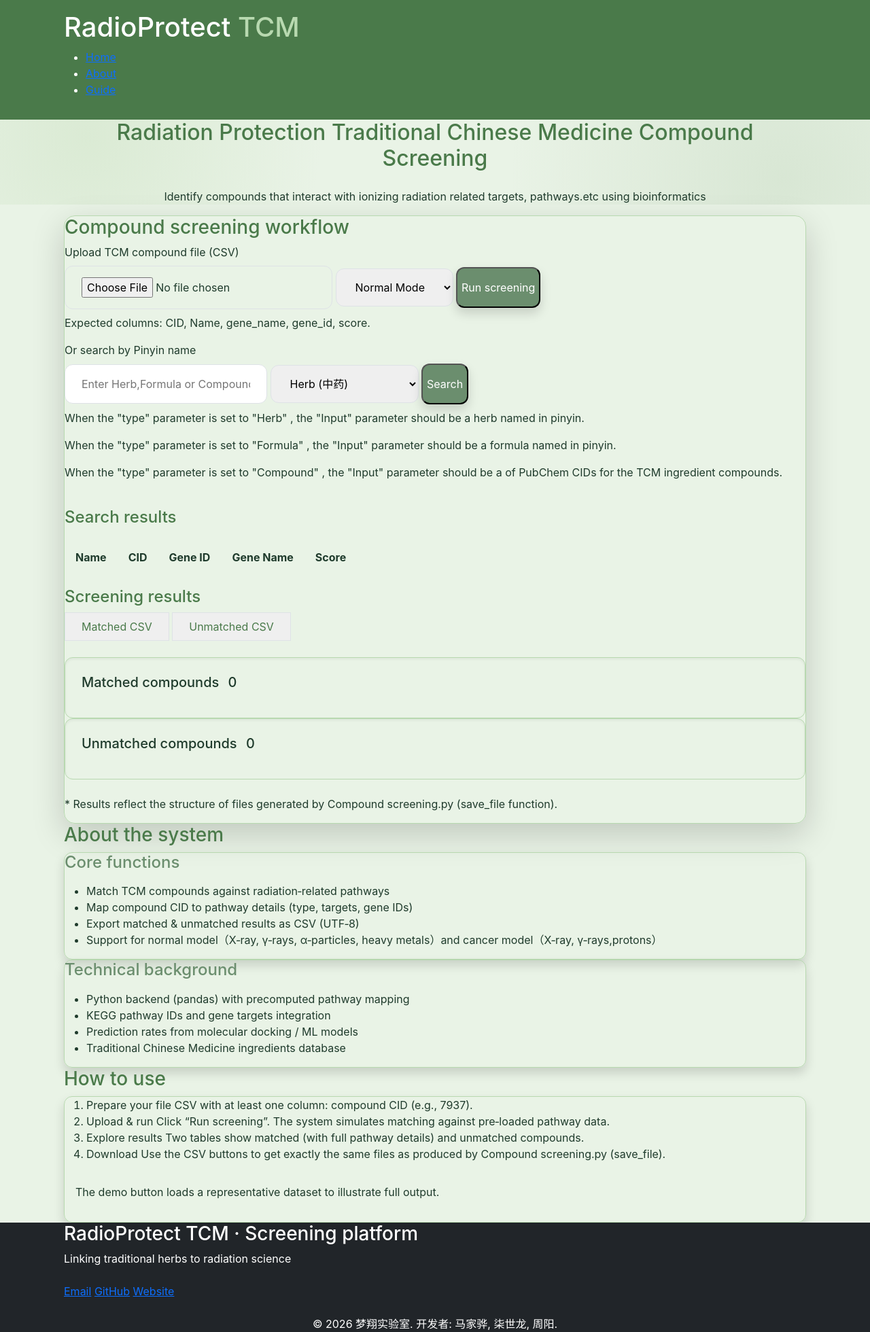
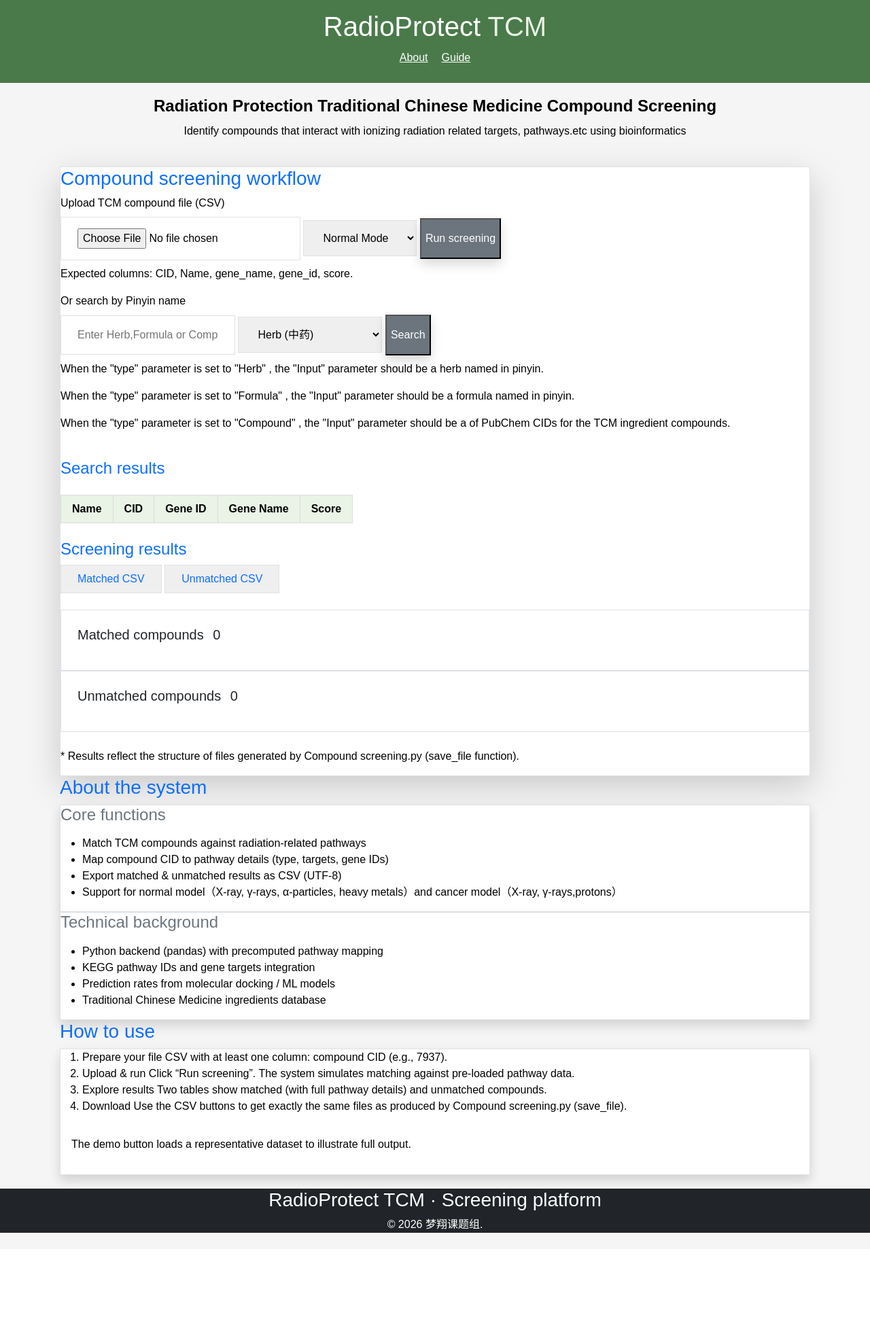
Before and after one commit to yu-tong1/Radio_protect, a Flask app: page /Compound_screening.html in a window 1280 px wide. Shown: the whole page at 68% size. After the commit the page ends 1814 px from the top, so only its background shows below. Run offline with Flask 3, Linux system fonts and the light colour scheme; lists and menus that the app fills with data are empty; some libraries are stand-ins or nearby versions.

Commit message:
Update Compound_screening.html

```diff
--- a/templates/Compound_screening.html
+++ b/templates/Compound_screening.html
@@ -6,154 +6,45 @@
     <title>Radioprotective TCM Compound Screening</title>
     <link href="./web_database_files/bootstrap.min.css" rel="stylesheet">
     <style>
-        :root {
-            --primary: #4A7A4A;      /* soft moss green */
-            --secondary: #6B8E6E;    /* sage green */
-            --accent: #B8D9B0;        /* light mint */
-            --dark: #1F3B2C;          /* deep forest */
-            --light: #E9F3E6;          /* pale green background */
+        body {
+            background-color: #f5f5f5;
+            font-family: Arial, sans-serif;
+            margin: 0;
+            padding: 0;
+            color: black;
         }
 
-        body {
-            background-color: var(--light);
-            font-family: 'Inter', system-ui, sans-serif;
-            color: var(--dark);
-        }
-
-        .bg-primary {
-            background-color: var(--primary) !important;
-        }
-
-        .bg-secondary {
-            background-color: var(--secondary) !important;
-        }
-
-        .bg-accent {
-            background-color: var(--accent) !important;
-        }
-
-        .bg-light {
-            background-color: var(--light) !important;
-        }
-
-        .text-primary {
-            color: var(--primary) !important;
-        }
-
-        .text-secondary {
-            color: var(--secondary) !important;
-        }
-
-        .text-accent {
-            color: var(--accent) !important;
-        }
-
-        .text-dark {
-            color: var(--dark) !important;
-        }
-
-        .border-accent {
-            border-color: var(--accent) !important;
-        }
-
-        .shadow-md {
-            box-shadow: 0 4px 6px -1px rgba(0, 0, 0, 0.1), 0 2px 4px -1px rgba(0, 0, 0, 0.06);
-        }
-
-        .shadow-lg {
-            box-shadow: 0 10px 15px -3px rgba(0, 0, 0, 0.1), 0 4px 6px -2px rgba(0, 0, 0, 0.05);
-        }
-
-        .shadow-inner {
-            box-shadow: inset 0 2px 4px 0 rgba(0, 0, 0, 0.06);
-        }
-
-        .rounded-full {
-            border-radius: 9999px !important;
-        }
-
-        .rounded-xl {
-            border-radius: 0.75rem !important;
-        }
-
-        .rounded-2xl {
-            border-radius: 1rem !important;
-        }
-
-        .transition-all {
-            transition: all 0.3s ease;
-        }
-
-        .transform {
-            transform: none;
-        }
-
-        .hover\:scale-105:hover {
-            transform: scale(1.05);
-        }
-
-        .hover\:bg-secondary:hover {
-            background-color: var(--secondary) !important;
-        }
-
-        .hover\:bg-primary:hover {
-            background-color: var(--primary) !important;
-        }
-
-        .hover\:bg-accent:hover {
-            background-color: var(--accent) !important;
-        }
-
-        .hover\:text-accent:hover {
-            color: var(--accent) !important;
-        }
-
-        .hover\:text-dark:hover {
-            color: var(--dark) !important;
-        }
-
-        .hover\:bg-primary\/20:hover {
-            background-color: rgba(74, 122, 74, 0.2) !important;
-        }
-
-        .hover\:bg-primary\/10:hover {
-            background-color: rgba(74, 122, 74, 0.1) !important;
-        }
-
-        .hover\:border-accent:hover {
-            border-color: var(--accent) !important;
-        }
-
-        .scrollbar-thin::-webkit-scrollbar {
-            width: 5px;
-            height: 5px;
-        }
-
-        .scrollbar-thin::-webkit-scrollbar-track {
-            background: #d4e6d4;
-        }
-
-        .scrollbar-thin::-webkit-scrollbar-thumb {
-            background: #5a7e5a;
-            border-radius: 10px;
-        }
-
-        .bg-subtle-pattern {
-            background-color: #e9f3e6;
-            background-image: radial-gradient(circle at 10% 20%, rgba(160, 200, 140, 0.2) 0%, transparent 30%),
-                              radial-gradient(circle at 90% 70%, rgba(120, 160, 110, 0.15) 0%, transparent 35%);
-        }
-
-        /* 表格容器高度限制 */
         .table-container {
             max-height: 256px;
             overflow-y: auto;
             overflow-x: auto;
             position: relative;
         }
-    </style>
-    <style>
-        /* custom scrollbar & subtle pattern */
+
+        header {
+            background-color: #4A7A4A;
+            color: white;
+            padding: 15px 0;
+            text-align: center;
+        }
+
+        header h1 {
+            color: white;
+        }
+
+        header nav ul li a {
+            color: white;
+        }
+
+
+		.foottext {
+			color: white;
+		}
+
+        .text-accent {
+            color: #e9f3e6;
+        }
+
         .scrollbar-thin::-webkit-scrollbar {
             width: 5px;
             height: 5px;
@@ -165,44 +56,77 @@
             background: #5a7e5a;
             border-radius: 10px;
         }
-        .bg-subtle-pattern {
+
+        .container {
+            width: 90%;
+            margin: 0 auto;
+            max-width: 1200px;
+        }
+
+        .bg-white\/90, .bg-white\/80 {
+            background-color: white;
+            border: 1px solid #ddd;
+        }
+
+        h2, h3, h4, h5 {
+            color: black;
+        }
+
+        p, ul, li {
+            color: black;
+        }
+
+        table {
+            border-collapse: collapse;
+        }
+
+        th, td {
+            border: 1px solid #ddd;
+        }
+
+        th {
             background-color: #e9f3e6;
-            background-image: radial-gradient(circle at 10% 20%, rgba(160, 200, 140, 0.2) 0%, transparent 30%),
-                              radial-gradient(circle at 90% 70%, rgba(120, 160, 110, 0.15) 0%, transparent 35%);
+        }
+
+        footer {
+            background-color: #4A7A4A;
+            color: white;
+            text-align: center;
+            margin-top: 20px;
+        }
+
+        footer .border-t {
+            border-top: 1px solid #ddd;
+        }
+
+        footer .text-gray-400 {
+            color: white;
         }
     </style>
 </head>
-<body class="bg-light font-sans text-dark antialiased">
+<body>
 
-    <!-- header with english navigation -->
-    <header class="bg-primary text-white shadow-md sticky top-0 z-10">
-        <div class="container mx-auto px-4 py-3 flex flex-wrap justify-between items-center">
-            <div class="flex items-center space-x-2">
-                <h1 class="text-xl font-bold tracking-tight">RadioProtect<span class="text-accent font-light"> TCM</span></h1>
-            </div>
+    <header>
+        <div class="container">
+            <h1>RadioProtect<span class="text-accent font-light"> TCM</span></h1>
             <nav>
-                <ul class="flex space-x-6 text-sm md:text-base">
-                    <li><a href="#home" class="hover:text-accent transition-colors">Home</a></li>
-                    <li><a href="#about" class="hover:text-accent transition-colors">About</a></li>
-                    <li><a href="#usage" class="hover:text-accent transition-colors">Guide</a></li>
+              <ul style="list-style-type: none; padding: 0; margin: 10px 0; display: flex; justify-content: center; gap: 20px;">
+                  <li><a href="#about" class="hover:text-accent transition-colors">About</a></li>
+                  <li><a href="#usage" class="hover:text-accent transition-colors">Guide</a></li>
                 </ul>
             </nav>
         </div>
     </header>
 
-    <!-- hero section - fresh green tone -->
-    <section id="home" class="bg-subtle-pattern text-dark border-b border-accent">
-        <div class="container mx-auto px-4 py-16 md:py-20 text-center">
-            <h2 class="text-4xl md:text-5xl font-bold mb-4 text-primary">Radiation Protection Traditional Chinese Medicine Compound Screening</h2>
-            <p class="text-xl mb-8 max-w-2xl mx-auto opacity-80">Identify compounds that interact with ionizing radiation related targets, pathways.etc using bioinformatics</p>
-            </div>
+    <section id="home" style="padding: 20px 0; text-align: center;">
+        <div class="container">
+            <h2 style="font-size: 24px; font-weight: bold; margin-bottom: 10px;">Radiation Protection Traditional Chinese Medicine Compound Screening</h2>
+            <p style="margin-bottom: 20px;">Identify compounds that interact with ionizing radiation related targets, pathways.etc using bioinformatics</p>
         </div>
     </section>
 
-    <!-- main content -->
     <main class="container mx-auto px-4 py-12 max-w-7xl">
 
-        <!-- upload & run card -->
         <section class="mb-16">
             <div class="bg-white/90 backdrop-blur-sm rounded-2xl shadow-lg p-6 md:p-8 border border-accent">
                 <h3 class="text-2xl font-semibold mb-6 text-primary flex items-center gap-3">
@@ -224,7 +148,6 @@
                         <p class="text-xs text-dark/60 mt-2">Expected columns: CID, Name, gene_name, gene_id, score.</p>
                     </div>
 
-                    <!-- Pinyin search input -->
                     <div class="border-t border-dashed border-gray-300 pt-6 mt-6">
                         <label class="block text-sm font-medium text-dark/80 mb-2">Or search by Pinyin name</label>
                         <div class="flex flex-col md:flex-row gap-4">
@@ -243,7 +166,6 @@
                         <p class="text-xs text-dark/60 mt-2">When the "type" parameter is set to "Compound" , the "Input" parameter should be a of PubChem CIDs for the TCM ingredient compounds.</p>
                     </div>
 
-                    <!-- Pinyin search results -->
                     <div id="pinyinResultArea" class="hidden pt-4 border-t border-accent/50">
                         <div class="flex flex-wrap items-center justify-between gap-4 mb-4">
                             <h4 class="text-lg font-semibold text-primary flex items-center gap-2">
@@ -266,7 +188,6 @@
                         </div>
                     </div>
 
-                    <!-- output area (hidden by default) -->
                     <div id="outputArea" class="hidden pt-4 border-t border-accent/50">
                         <div class="flex flex-wrap items-center justify-between gap-4 mb-4">
                             <h4 class="text-lg font-semibold text-primary flex items-center gap-2">
@@ -282,9 +203,7 @@
                             </div>
                         </div>
 
-                        <!-- two panel grid -->
                         <div class="grid grid-cols-1 lg:grid-cols-2 gap-6">
-                            <!-- matched compounds panel -->
                             <div class="bg-light/80 rounded-xl p-4 border border-accent shadow-inner">
                                 <h5 class="font-semibold mb-3 flex items-center gap-2 text-dark">
                                     Matched compounds
@@ -299,7 +218,6 @@
                                 </div>
                             </div>
 
-                            <!-- unmatched compounds panel -->
                             <div class="bg-light/80 rounded-xl p-4 border border-accent shadow-inner">
                                 <h5 class="font-semibold mb-3 flex items-center gap-2 text-dark">
                                     Unmatched compounds
@@ -320,7 +238,6 @@
             </div>
         </section>
 
-        <!-- about section (english) -->
         <section id="about" class="mb-16 scroll-mt-20">
             <h3 class="text-2xl font-bold mb-6 text-primary flex items-center gap-3">
                 About the system
@@ -347,7 +264,6 @@
             </div>
         </section>
 
-        <!-- usage guide (english) -->
         <section id="usage" class="mb-16 scroll-mt-20">
             <h3 class="text-2xl font-bold mb-6 text-primary flex items-center gap-3">
                 How to use
@@ -372,24 +288,15 @@
         </section>
     </main>
 
-    <!-- footer -->
     <footer class="bg-dark text-white py-8">
         <div class="container mx-auto px-4">
             <div class="flex flex-col md:flex-row justify-between items-center">
                 <div class="mb-4 md:mb-0">
                     <div class="flex items-center gap-2">
-                        <h3 class="text-lg font-semibold">RadioProtect TCM · Screening platform</h3>
-                    </div>
-                    <p class="text-gray-400 text-sm mt-1">Linking traditional herbs to radiation science</p>
-                </div>
-                <div class="flex space-x-4">
-                    <a href="#" class="text-gray-300 hover:text-accent transition">Email</a>
-                    <a href="#" class="text-gray-300 hover:text-accent transition">GitHub</a>
-                    <a href="#" class="text-gray-300 hover:text-accent transition">Website</a>
-                </div>
+                        <h3 class="foottext">RadioProtect TCM · Screening platform</h3>
             </div>
-            <div class="border-t border-gray-700 mt-6 pt-4 text-center text-gray-400 text-sm">
-                &copy; 2026 梦翔实验室. 开发者: 马家骅, 柒世龙, 周阳.
+            <div>
+                &copy; 2026 梦翔课题组.
             </div>
         </div>
     </footer>
@@ -397,7 +304,6 @@
     <script>
         (function() {
 
-            // DOM elements
             const outputArea = document.getElementById('outputArea');
             const matchedTbody = document.getElementById('matchedResults');
             const unmatchedTbody = document.getElementById('unmatchedResults');
@@ -408,7 +314,6 @@
             const downloadMatchedBtn = document.getElementById('downloadMatchedBtn');
             const downloadUnmatchedBtn = document.getElementById('downloadUnmatchedBtn');
 
-            // Pinyin search elements
             const pinyinInput = document.getElementById('pinyinInput');
             const pinyinType = document.getElementById('pinyinType');
             const searchPinyinBtn = document.getElementById('searchPinyinBtn');
@@ -417,7 +322,6 @@
 
             let pinyinSearchData = [];
 
-            // 简单的转义函数，防止XSS
             function escapeHtml(unsafe) {
                 if (unsafe === null || unsafe === undefined) {
                     return '';
@@ -432,9 +336,8 @@
                 });
             }
 
-            // Helper: render tables from data arrays
+
             function renderResults(matchedData, unmatchedData) {
-                // Define column order for matched compounds
                 const matchedColumns = [
                     'CID', 'Name', 'gene_name', 'gene_id', 'score', 'gene', 'gene_ID', 'pathway',
                     'dose', 'type_of_radiation', 'tissue_cell_line', 'time_after_irradiation',
@@ -442,15 +345,12 @@
                     'OB_score', 'CAS_id', 'PubChem_id'
                 ];
 
-                // Define column order for unmatched compounds
                 const unmatchedColumns = [
                     'CID', 'Name', 'gene_name', 'gene_id', 'score', 'Ingredient_name',
                     'Canonical_smiles', 'Isomeric_smiles', 'Drug_likeness', 'OB_score', 'CAS_id'
                 ];
 
-                // matched table
                 if (matchedData.length) {
-                    // Generate table headers with filter dropdowns
                     let headerHtml = '<tr>';
                     matchedColumns.forEach(col => {
                         headerHtml += `
@@ -468,7 +368,6 @@
                     headerHtml += '</tr>';
                     document.getElementById('matchedTableHead').innerHTML = headerHtml;
 
-                    // Generate table rows
                     let html = '';
                     matchedData.forEach(row => {
                         html += '<tr class="hover:bg-accent/20">';
@@ -484,9 +383,7 @@
                     matchedCountSpan.innerText = '0';
                 }
 
-                // unmatched table
                 if (unmatchedData.length) {
-                    // Generate table headers with filter dropdowns
                     let headerHtml = '<tr>';
                     unmatchedColumns.forEach(col => {
                         headerHtml += `
@@ -504,7 +401,6 @@
                     headerHtml += '</tr>';
                     document.getElementById('unmatchedTableHead').innerHTML = headerHtml;
 
-                    // Generate table rows
                     let html = '';
                     unmatchedData.forEach(row => {
                         html += '<tr class="hover:bg-accent/20">';
@@ -521,7 +417,6 @@
                 }
             }
 
-            // Helper function to get unique values for a column
             function getUniqueValues(data, column) {
                 const values = new Set();
                 data.forEach(row => {
@@ -532,7 +427,6 @@
                 return Array.from(values).sort();
             }
 
-            // Filter table function
             window.filterTable = function(tableType, column, value) {
                 const tbody = tableType === 'matched' ? document.getElementById('matchedResults') : document.getElementById('unmatchedResults');
                 const rows = tbody.querySelectorAll('tr');
@@ -541,7 +435,6 @@
                     const cells = row.querySelectorAll('td');
                     let cellIndex = -1;
 
-                    // Find the index of the column
                     if (tableType === 'matched') {
                         cellIndex = [
                             'CID', 'Name', 'gene_name', 'gene_id', 'score', 'gene', 'gene_ID', 'pathway',
@@ -568,7 +461,6 @@
             }
 
 
-            // Event listeners
             runBtn.addEventListener('click', function() {
                 if (!fileInput.files.length) {
                     alert('Please select a TCM compound file.');
@@ -593,12 +485,9 @@
                     return response.json();
                 })
                 .then(data => {
-                    // 渲染表格
                     renderResults(data.matched, data.unmatched);
-                    // 显示输出区域
                     document.getElementById('outputArea').classList.remove('hidden');
 
-                    // 更新下载按钮：点击时跳转到下载链接
                     const matchedBtn = document.getElementById('downloadMatchedBtn');
                     const unmatchedBtn = document.getElementById('downloadUnmatchedBtn');
                     matchedBtn.onclick = () => {
@@ -729,8 +618,8 @@
     </script>
 
     <!-- Bootstrap JS -->
-    <script src="./web_database_files/jquery-3.7.1.min.js.下载"></script>
-    <script src="./web_database_files/bootstrap.bundle.min.js.下载"></script>
+    <script src="./web_database_files/jquery-3.7.1.min.js"></script>
+    <script src="./web_database_files/bootstrap.bundle.min.js"></script>
 
     <!-- smooth scroll for anchor links -->
     <script>
```
